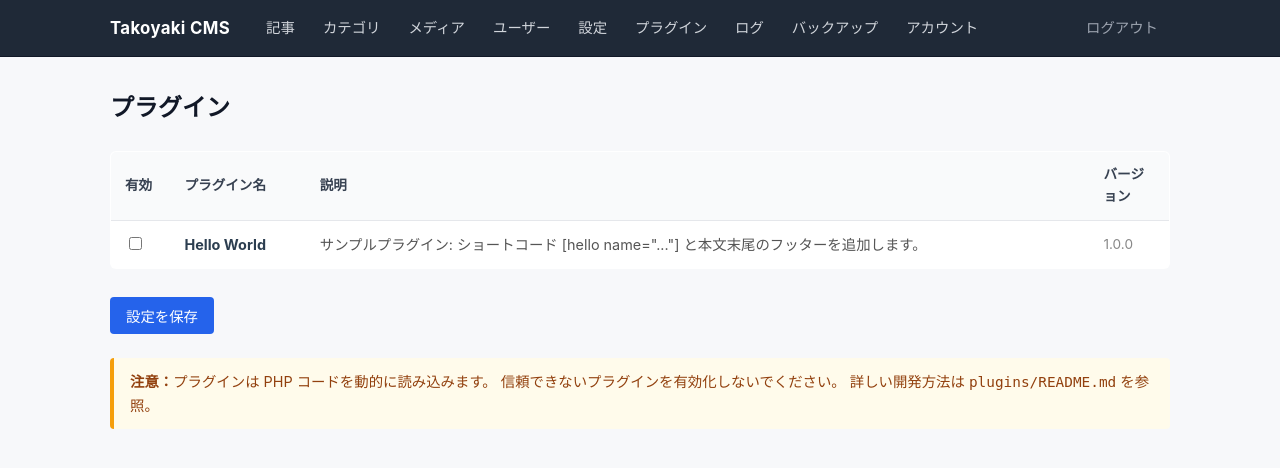
After one commit to suzuki119/takoyaki-cms, a PHP site: page /takoyaki-cms/admin/plugins.php in a window 1280 px wide. The commit adds this page. Shown: the top 468 px of the page. Run offline with PHP 8.4, Linux system fonts and the light colour scheme; the visitor is signed in with stand-in values (Sample User, id 1); data comes from the database, SQL or seed files in the repository; some libraries are stand-ins or nearby versions.

Commit message:
feat(extensibility): Step 8 拡張機構 (v1.8.0)
- アクション/フィルターフック
  add_action / do_action / add_filter / apply_filters
  発火点: post.save, post.delete, login.success
- ショートコード add_shortcode / do_shortcodes
  [tag attr="val"] 形式に対応
- プラグイン機構 plugins/ ディレクトリ + 動的読み込み
  enabled_plugins (site_settings JSON) で有効化管理
- admin/plugins.php (admin限定) で有効/無効切替
- サンプル plugins/hello-world/ (ショートコード+フィルター+アクション)
- plugins/README.md プラグイン開発ガイド
- samples/single.php に apply_filters / do_shortcodes 適用例

テーマ機構は samples/ で代替済みのため見送り。

Co-Authored-By: Claude Opus 4.7 <noreply@anthropic.com>

```diff
--- a/admin/_layout.php
+++ b/admin/_layout.php
@@ -39,6 +39,7 @@ function admin_header(string $title, string $extra_head = ''): void
                         <li><a href="<?= h($site_url) ?>/admin/media.php">メディア</a></li>
                         <li><a href="<?= h($site_url) ?>/admin/users.php">ユーザー</a></li>
                         <li><a href="<?= h($site_url) ?>/admin/settings.php">設定</a></li>
+                        <li><a href="<?= h($site_url) ?>/admin/plugins.php">プラグイン</a></li>
                         <li><a href="<?= h($site_url) ?>/admin/logs.php">ログ</a></li>
                         <li><a href="<?= h($site_url) ?>/admin/backup.php">バックアップ</a></li>
                     <?php endif; ?>
--- a/admin/index.php
+++ b/admin/index.php
@@ -37,6 +37,7 @@ if ($_SERVER['REQUEST_METHOD'] === 'POST' && !empty($_POST['delete_id'])) {
     $delete_id = (int)$_POST['delete_id'];
     $pdo->prepare('DELETE FROM posts WHERE id = :id')->execute([':id' => $delete_id]);
     log_action('post.delete', 'post', $delete_id);
+    do_action('post.delete', $delete_id);
     header('Location: ' . SITE_URL . '/admin/index.php');
     exit;
 }
--- /dev/null
+++ b/admin/plugins.php
@@ -0,0 +1,79 @@
+<?php
+// ===================================================
+//  プラグイン管理（admin限定）
+// ===================================================
+require_once '../config.php';
+require_once __DIR__ . '/_layout.php';
+require_admin();
+
+$info = '';
+
+if ($_SERVER['REQUEST_METHOD'] === 'POST') {
+    verify_csrf();
+
+    $enabled_now = is_array($_POST['enabled'] ?? null) ? $_POST['enabled'] : [];
+    // 安全な名前のみ保存
+    $enabled_now = array_values(array_filter($enabled_now, fn($n) => is_string($n) && preg_match('/^[A-Za-z0-9_-]+$/', $n)));
+
+    set_setting('enabled_plugins', json_encode($enabled_now, JSON_UNESCAPED_UNICODE));
+    log_action('plugin.update', 'plugin', null, '有効: ' . implode(',', $enabled_now));
+    $info = 'プラグインの有効化設定を更新しました（' . count($enabled_now) . ' 件有効）';
+}
+
+$installed = scan_plugins();
+$enabled   = get_enabled_plugins();
+
+admin_header('プラグイン');
+?>
+
+<h1 class="page-title">プラグイン</h1>
+
+<?php if ($info !== ''): ?>
+    <div class="alert alert-info"><?= h($info) ?></div>
+<?php endif; ?>
+
+<?php if (empty($installed)): ?>
+    <p class="empty-state">
+        <code>plugins/</code> ディレクトリにインストール済みのプラグインがありません。<br>
+        サンプル <code>plugins/hello-world/</code> を参考にプラグインを作成できます。
+    </p>
+<?php else: ?>
+    <form method="post">
+        <?= csrf_field() ?>
+        <table class="table">
+            <thead>
+                <tr>
+                    <th style="width:60px;">有効</th>
+                    <th>プラグイン名</th>
+                    <th>説明</th>
+                    <th style="width:80px;">バージョン</th>
+                </tr>
+            </thead>
+            <tbody>
+                <?php foreach ($installed as $p): ?>
+                    <?php $is_enabled = in_array($p['name'], $enabled, true); ?>
+                    <tr>
+                        <td>
+                            <input type="checkbox" name="enabled[]" value="<?= h($p['name']) ?>" <?= $is_enabled ? 'checked' : '' ?>>
+                        </td>
+                        <td><strong><?= h($p['name']) ?></strong></td>
+                        <td style="font-size:.9rem; color:#555;"><?= h($p['description']) ?></td>
+                        <td style="font-size:.85rem; color:#888;"><?= h($p['version']) ?></td>
+                    </tr>
+                <?php endforeach; ?>
+            </tbody>
+        </table>
+
+        <div class="form-actions">
+            <button type="submit" class="btn btn-primary">設定を保存</button>
+        </div>
+    </form>
+<?php endif; ?>
+
+<div class="alert alert-warning" style="margin-top:24px;">
+    <strong>注意：</strong>プラグインは PHP コードを動的に読み込みます。
+    信頼できないプラグインを有効化しないでください。
+    詳しい開発方法は <code>plugins/README.md</code> を参照。
+</div>
+
+<?php admin_footer(); ?>
--- a/admin/post-edit.php
+++ b/admin/post-edit.php
@@ -129,6 +129,7 @@ if ($_SERVER['REQUEST_METHOD'] === 'POST') {
             }
 
             log_action('post.update', 'post', $id, 'タイトル: ' . $title);
+            do_action('post.save', ['id' => $id, 'title' => $title, 'is_new' => false]);
             header('Location: ' . SITE_URL . '/admin/index.php');
             exit;
         }
--- a/admin/post-new.php
+++ b/admin/post-new.php
@@ -98,6 +98,7 @@ if ($_SERVER['REQUEST_METHOD'] === 'POST') {
             }
 
             log_action('post.create', 'post', (int)$newPostId, 'タイトル: ' . $title);
+            do_action('post.save', ['id' => (int)$newPostId, 'title' => $title, 'is_new' => true]);
             header('Location: ' . SITE_URL . '/admin/index.php');
             exit;
         }
--- a/login.php
+++ b/login.php
@@ -56,6 +56,8 @@ if ($_SERVER['REQUEST_METHOD'] === 'POST') {
             $pdo->prepare('DELETE FROM login_attempts WHERE ip_address = :ip')
                 ->execute([':ip' => $ip]);
 
+            do_action('login.success', ['id' => (int)$user['id'], 'username' => $user['username'], 'role' => $user['role']]);
+
             header('Location: ' . SITE_URL . '/admin/index.php');
             exit;
         }
--- /dev/null
+++ b/plugins/hello-world/plugin.json
@@ -0,0 +1,5 @@
+{
+    "name": "Hello World",
+    "description": "サンプルプラグイン: ショートコード [hello name=\"...\"] と本文末尾のフッターを追加します。",
+    "version": "1.0.0"
+}
```
Also changed, not shown: config.example.php (+158 -0 lines), plugins/hello-world/index.php (added, +26 -0 lines), samples/single.php (+8 -2 lines), CHANGELOG.md, plugins/README.md (added).
